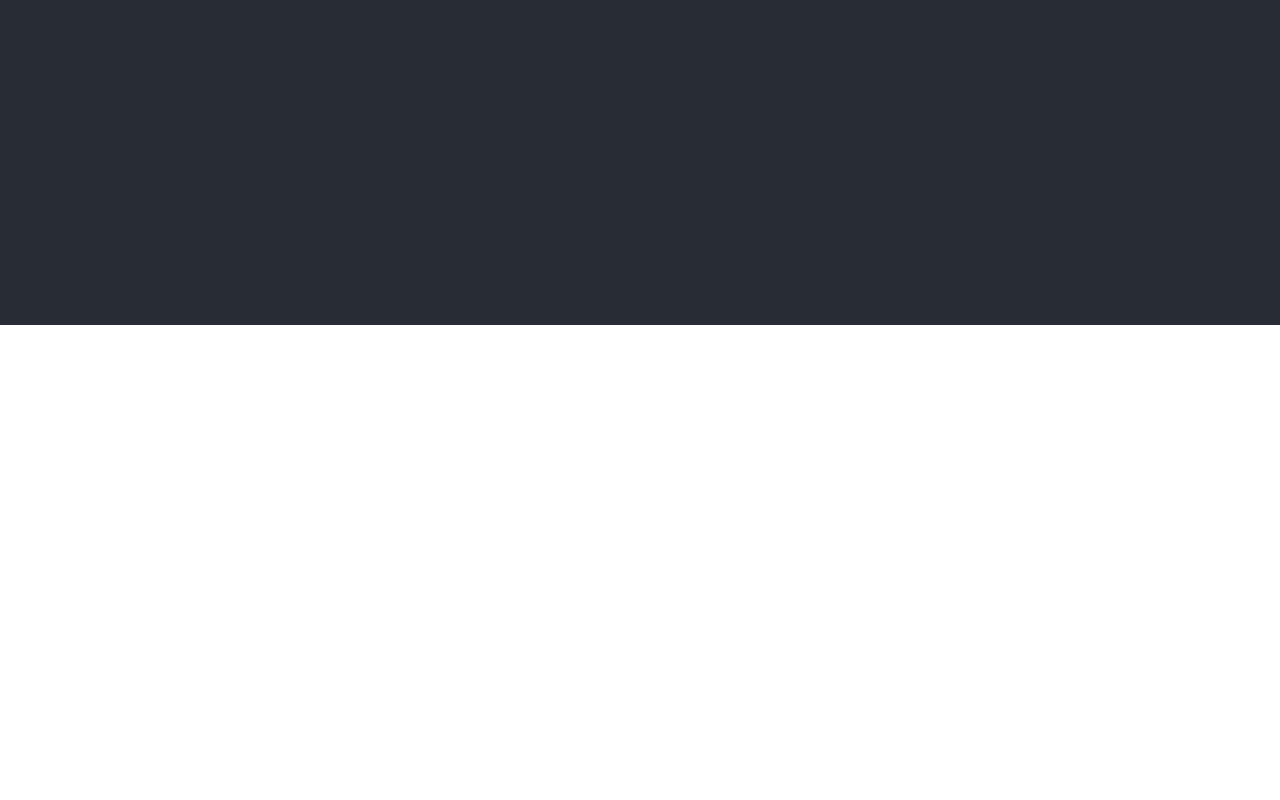
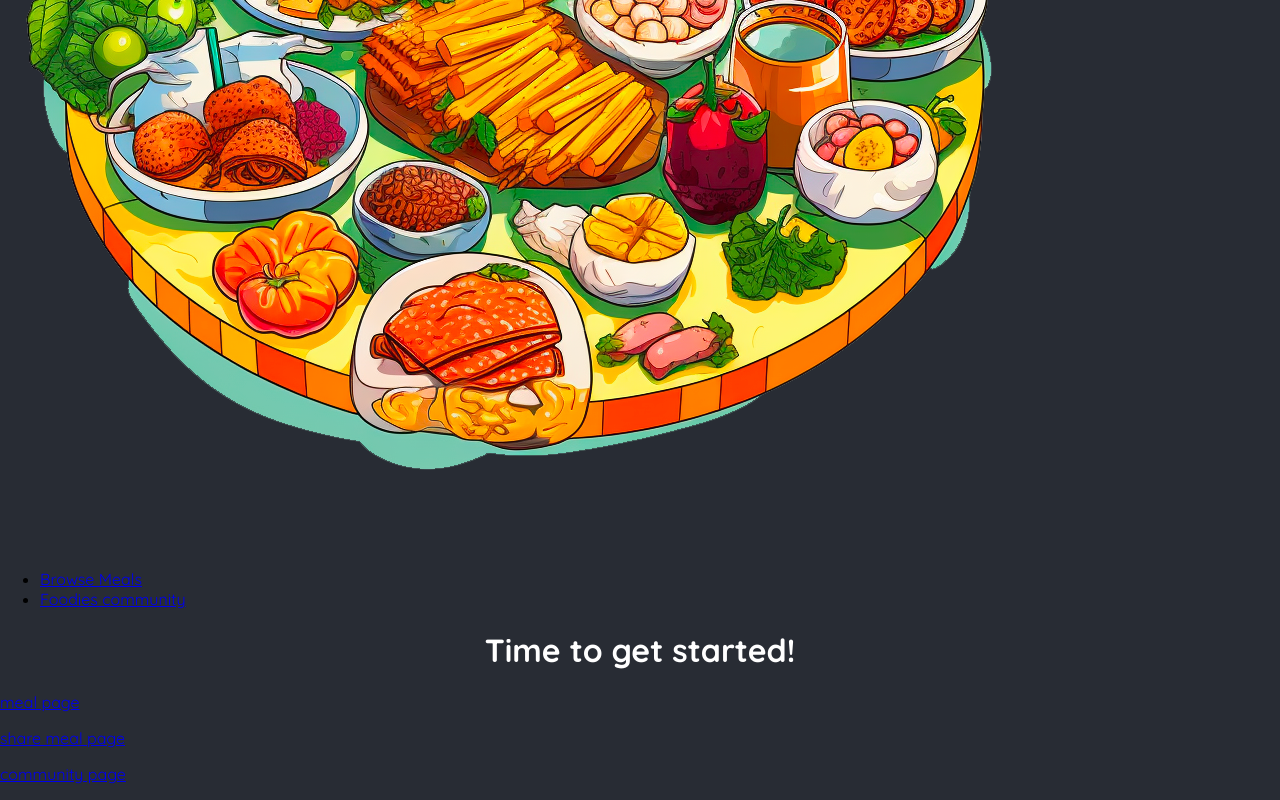
Before and after one commit to phamthimylinhhaui/foodies-starting-project, a Next.js app: page / in a window 1280 px wide. Shown: the part 475-1275 px from the top of the page. Before the commit the page ends 800 px from the top, so only its background shows below. Built offline with nearby package versions, Linux system fonts and the light colour scheme.

Commit message:
lesson-98: adding a custom component to a layout

```diff
--- a/app/layout.js
+++ b/app/layout.js
@@ -1,4 +1,5 @@
 import './globals.css';
+import MainHeader from "@/components/main-header";
 
 export const metadata = {
   title: 'NextLevel Food',
@@ -30,6 +31,7 @@
           </svg>
         </div>
 
+        <MainHeader />
         {children}
       </body>
     </html>
--- /dev/null
+++ b/components/main-header.js
@@ -0,0 +1,18 @@
+import Link from "next/link";
+import logoImg from "@/assets/logo.png";
+
+export default function MainHeader() {
+    return (
+        <header>
+            <Link href="/">
+                <img src={logoImg.src} alt="A plate with food on it"/>
+            </Link>
+            <nav>
+                <ul>
+                    <li><Link href="/meals">Browse Meals</Link></li>
+                    <li><Link href="/community">Foodies community</Link></li>
+                </ul>
+            </nav>
+        </header>
+    )
+}
```
